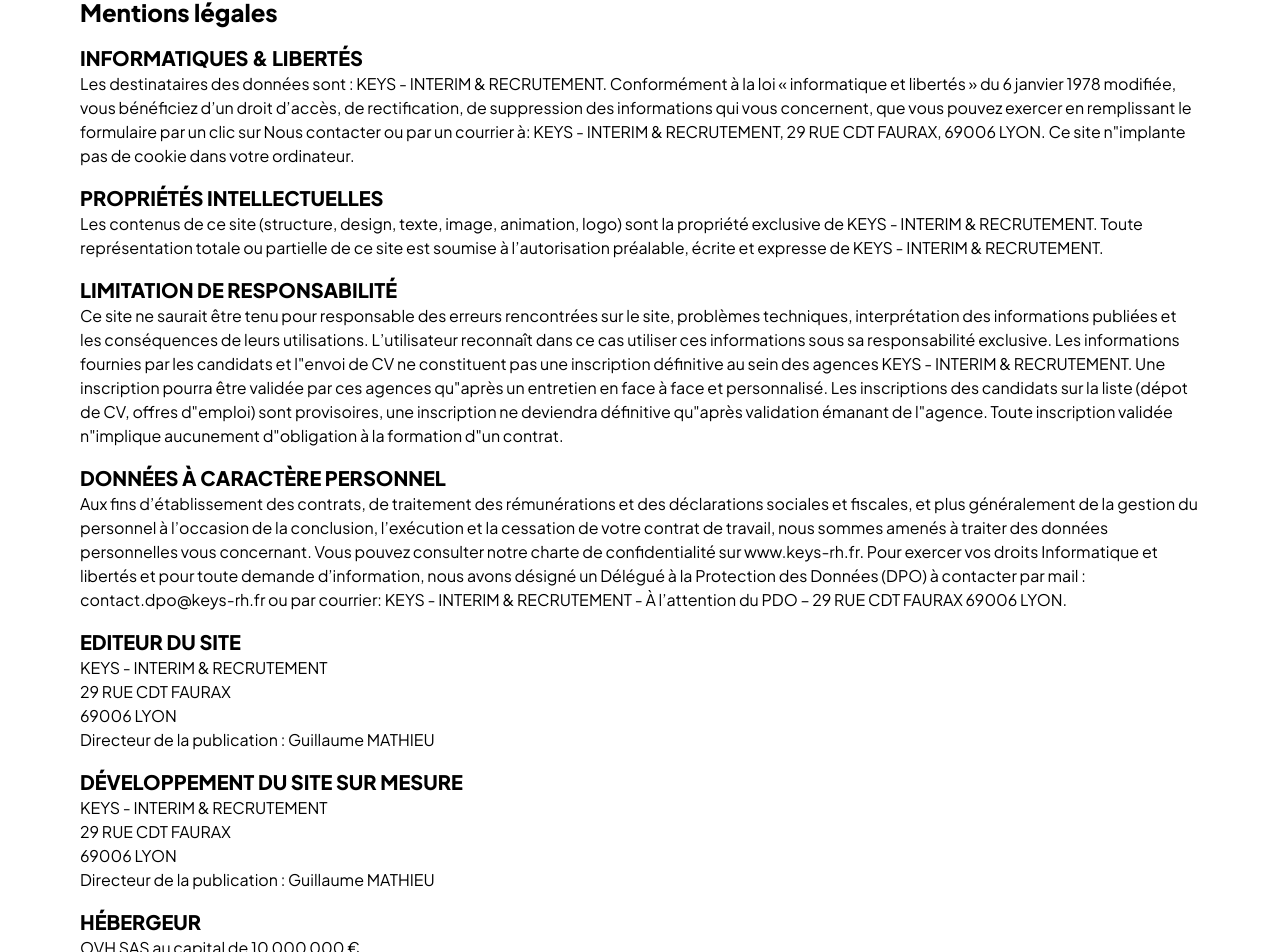
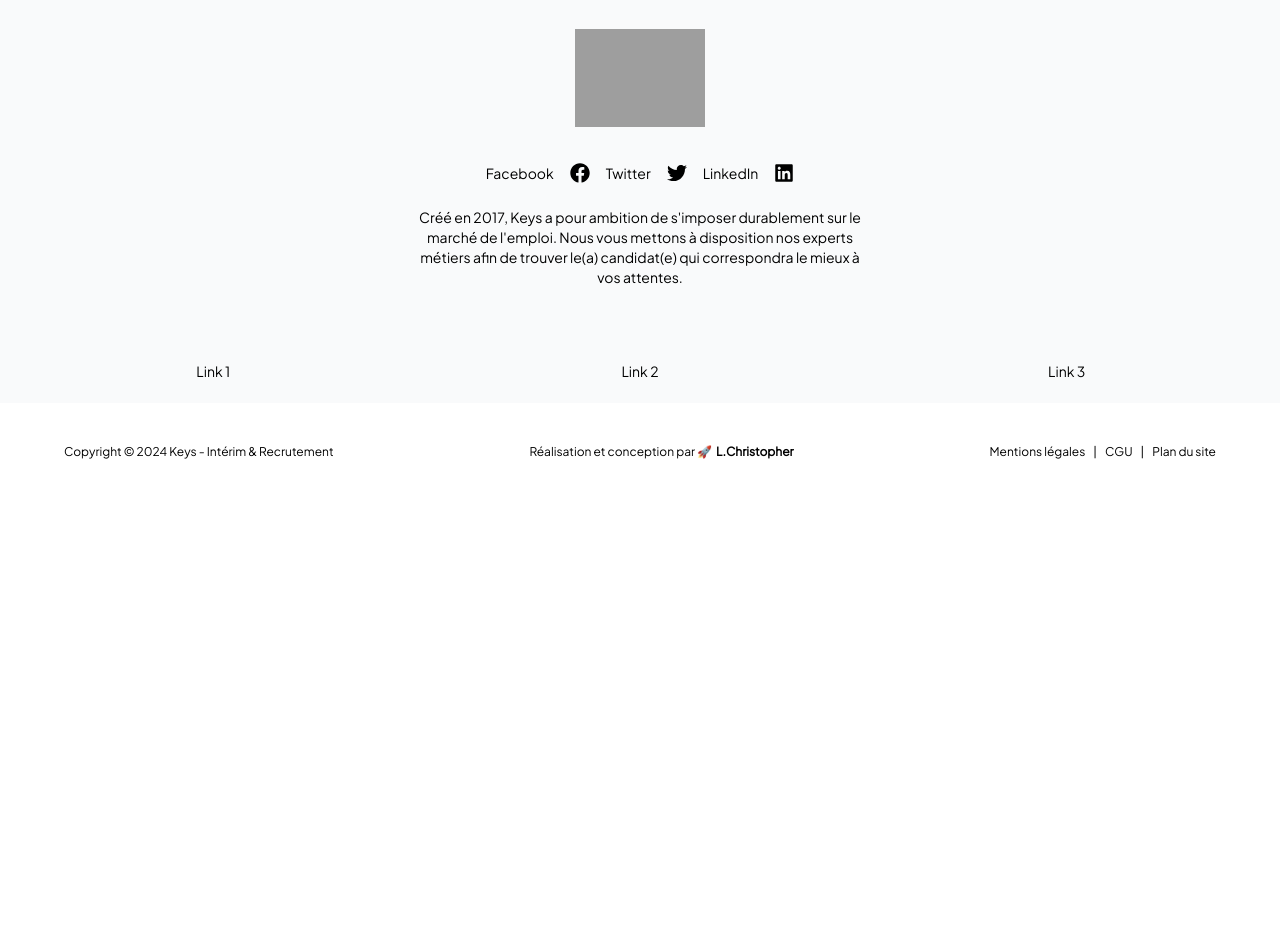
Before and after one commit to LuvumboChristopher/Keys, a Next.js app: page /mentions-legales in a window 1280 px wide. Shown: the part 137-1089 px from the top of the page. After the commit the page ends 800 px from the top, so only its background shows below. Built offline with nearby package versions, Linux system fonts and the light colour scheme; grey boxes are pictures that could not be loaded.

Commit message:
moring work

```diff
--- a/src/app/jobs/page.js
+++ b/src/app/jobs/page.js
@@ -147,7 +147,7 @@
                         </div>
                     </div>
                     <div className="w-3/4">
-                        <h2 className="text-xl font-bold my-6 border-b pb-6">Offres d"emploi</h2>
+                        <h2 className="text-xl font-bold my-6 border-b pb-6">Offres d'emploi</h2>
                         <div className="min-h-[410px]">
                             {currentJobs.length > 0 ? (
                                 <div className="grid gap-7 md:grid-cols-2">
@@ -204,7 +204,7 @@
                                     <div className="w-full max-w-4xl mx-auto">
                                         <FaRegSadCry className="text-7xl text-gray-500 mb-4 mx-auto" />
                                         <h3 className="text-xl font-semibold text-gray-700">
-                                            Désolé, il n"y a pas d"offres disponibles pour ce secteur.
+                                            Désolé, il n'y a pas d'offres disponibles pour ce secteur.
                                         </h3>
                                         <p className="text-gray-600">
                                             Aucun emploi trouvé pour les filtres appliqués.
--- a/src/app/mentions-legales/page.js
+++ b/src/app/mentions-legales/page.js
@@ -1,83 +1,7 @@
 export default function MentionsLegales() {
     return (
         <>
-            <div className="container mx-auto px-4 py-8">
-                <h1 className="text-2xl font-bold mb-4">Mentions légales</h1>
 
-                <h2 className="text-xl font-semibold mt-4">INFORMATIQUES & LIBERTÉS</h2>
-                <p>
-                    Les destinataires des données sont : KEYS - INTERIM & RECRUTEMENT.
-                    Conformément à la loi « informatique et libertés » du 6 janvier 1978 modifiée,
-                    vous bénéficiez d’un droit d’accès, de rectification, de suppression des informations
-                    qui vous concernent, que vous pouvez exercer en remplissant le formulaire par un clic
-                    sur Nous contacter ou par un courrier à: KEYS - INTERIM & RECRUTEMENT, 29 RUE CDT FAURAX, 69006 LYON.
-                    Ce site n"implante pas de cookie dans votre ordinateur.
-                </p>
-
-                <h2 className="text-xl font-semibold mt-4">PROPRIÉTÉS INTELLECTUELLES</h2>
-                <p>
-                    Les contenus de ce site (structure, design, texte, image, animation, logo) sont la propriété
-                    exclusive de KEYS - INTERIM & RECRUTEMENT. Toute représentation totale ou partielle de ce site
-                    est soumise à l’autorisation préalable, écrite et expresse de KEYS - INTERIM & RECRUTEMENT.
-                </p>
-
-                <h2 className="text-xl font-semibold mt-4">LIMITATION DE RESPONSABILITÉ</h2>
-                <p>
-                    Ce site ne saurait être tenu pour responsable des erreurs rencontrées sur le site, problèmes techniques,
-                    interprétation des informations publiées et les conséquences de leurs utilisations. L’utilisateur
-                    reconnaît dans ce cas utiliser ces informations sous sa responsabilité exclusive.
-                    Les informations fournies par les candidats et l"envoi de CV ne constituent pas une inscription définitive
-                    au sein des agences KEYS - INTERIM & RECRUTEMENT. Une inscription pourra être validée par ces agences
-                    qu"après un entretien en face à face et personnalisé. Les inscriptions des candidats sur la liste
-                    (dépot de CV, offres d"emploi) sont provisoires, une inscription ne deviendra définitive qu"après validation
-                    émanant de l"agence. Toute inscription validée n"implique aucunement d"obligation à la formation d"un contrat.
-                </p>
-
-                <h2 className="text-xl font-semibold mt-4">DONNÉES À CARACTÈRE PERSONNEL</h2>
-                <p>
-                    Aux fins d’établissement des contrats, de traitement des rémunérations et des déclarations sociales
-                    et fiscales, et plus généralement de la gestion du personnel à l’occasion de la conclusion, l’exécution
-                    et la cessation de votre contrat de travail, nous sommes amenés à traiter des données personnelles
-                    vous concernant. Vous pouvez consulter notre charte de confidentialité sur www.keys-rh.fr.
-                    Pour exercer vos droits Informatique et libertés et pour toute demande d’information,
-                    nous avons désigné un Délégué à la Protection des Données (DPO) à contacter par mail :
-                    contact.dpo@keys-rh.fr ou par courrier: KEYS - INTERIM & RECRUTEMENT -
-                    À l’attention du PDO – 29 RUE CDT FAURAX 69006 LYON.
-                </p>
-
-                <h2 className="text-xl font-semibold mt-4">EDITEUR DU SITE</h2>
-                <p>
-                    KEYS - INTERIM & RECRUTEMENT
-                    <br />
-                    29 RUE CDT FAURAX
-                    <br />
-                    69006 LYON
-                    <br />
-                    Directeur de la publication : Guillaume MATHIEU
-                </p>
-
-                <h2 className="text-xl font-semibold mt-4">DÉVELOPPEMENT DU SITE SUR MESURE</h2>
-                <p>
-                    KEYS - INTERIM & RECRUTEMENT
-                    <br />
-                    29 RUE CDT FAURAX
-                    <br />
-                    69006 LYON
-                    <br />
-                    Directeur de la publication : Guillaume MATHIEU
-                </p>
-
-                <h2 className="text-xl font-semibold mt-4">HÉBERGEUR</h2>
-                <p>
-                    OVH SAS au capital de 10 000 000 €
-                    <br />
-                    RCS Roubaix
-                    <br />
-                    Code APE 6202A - N° TVA : FR 22 424 761 419
-                    <br />
-                    2 rue Kellermann 59100 Roubaix - France
-                </p>
-            </div>
         </>
     );
 }
--- a/src/components/Home/CallToActionJobs.js
+++ b/src/components/Home/CallToActionJobs.js
@@ -43,7 +43,7 @@
                 animate={{ y: 0, opacity: 1 }}
                 transition={{ duration: 1, delay: 0.6, ease: "easeOut" }}
             >
-                Votre talent est notre force. Postulez dès aujourd"hui et construisons l"avenir ensemble !"
+                Votre talent est notre force. Postulez dès aujourd'hui et construisons l'avenir ensemble !
             </motion.p>
             <motion.div
                 className="text-center"
--- a/src/components/Home/SecteursActivite.js
+++ b/src/components/Home/SecteursActivite.js
@@ -148,7 +148,7 @@
                 secteurs
               </motion.span>
               d’activité</h2>
-            <p className="max-w-4xl mx-auto text-center text-black py-3">Chez Keys, nous mettons à votre disposition une expertise diversifiée pour répondre aux besoins spécifiques de chaque secteur d"activité. Que ce soit dans le domaine de l’industrie, de la santé, du commerce, ou des technologies, nous nous engageons à vous offrir des solutions sur-mesure, adaptées aux exigences de chaque entreprise et de chaque candidat. Découvrez nos domaines d’intervention et trouvez la clé de votre succès professionnel avec nous</p>
+            <p className="max-w-4xl mx-auto text-center text-black py-3">Chez Keys, nous mettons à votre disposition une expertise diversifiée pour répondre aux besoins spécifiques de chaque secteur d'activité. Que ce soit dans le domaine de l’industrie, de la santé, du commerce, ou des technologies, nous nous engageons à vous offrir des solutions sur-mesure, adaptées aux exigences de chaque entreprise et de chaque candidat. Découvrez nos domaines d’intervention et trouvez la clé de votre succès professionnel avec nous</p>
           </div>
           <motion.div
             ref={swiperRef}
--- a/src/components/Home/StatsSection.js
+++ b/src/components/Home/StatsSection.js
@@ -22,7 +22,7 @@
                 1.6 K+
               </motion.h2>
             </div>
-            <p className="text-xs sm:text-sm md:text-md  text-center">Offres d"Emploi Disponibles</p>
+            <p className="text-xs sm:text-sm md:text-md  text-center">Offres d'Emploi Disponibles</p>
           </motion.div>
           {/* Stat 2 */}
           <motion.div
--- a/src/components/Layout/Footer.js
+++ b/src/components/Layout/Footer.js
@@ -45,8 +45,8 @@
             </li>
           </ul>
           <p className="max-w-md mx-auto text-center text-sm py-6">
-            Créé en 2017, Keys a pour ambition de s"imposer durablement sur le
-            marché de l"emploi. Nous vous mettons à disposition nos experts
+            Créé en 2017, Keys a pour ambition de s'imposer durablement sur le
+            marché de l'emploi. Nous vous mettons à disposition nos experts
             métiers afin de trouver le(a) candidat(e) qui correspondra le mieux à
             vos attentes.
           </p>
```
Also changed, not shown: src/app/plan-du-site/page.js (+16 -1 lines), src/components/Home/CallToAction.js (+4 -4 lines).
